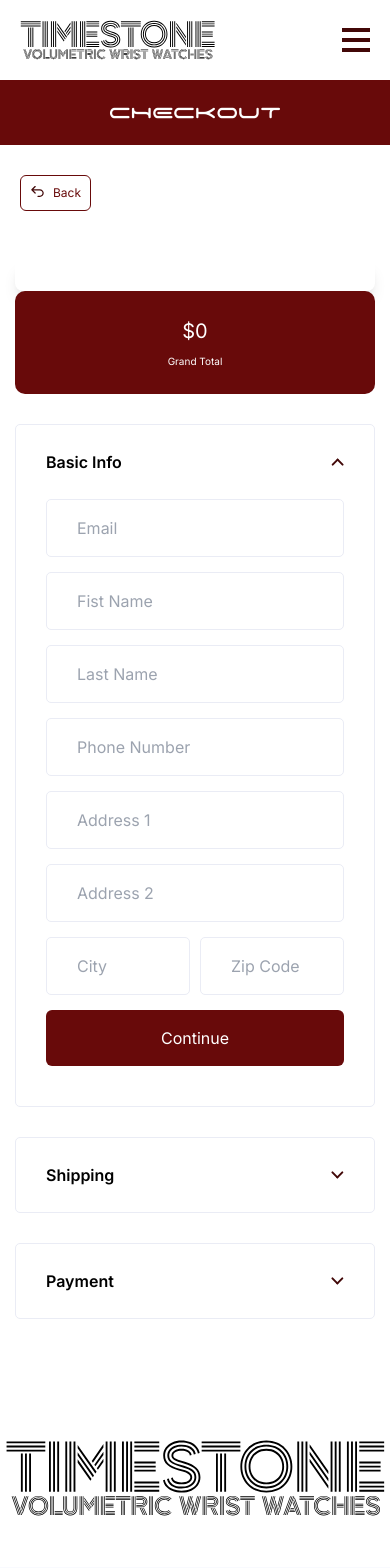
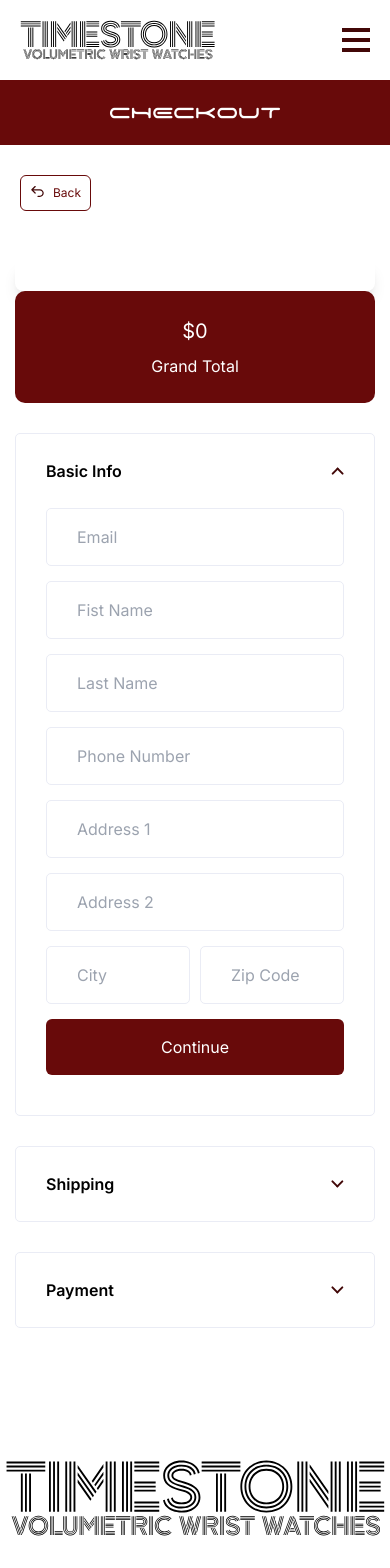
Before and after one commit to SoftLion-Co/timestone-prototype, a Next.js app: page /checkout in a window 390 px wide. Shown: the top 1568 px of the page. Built offline with nearby package versions, Linux system fonts and the light colour scheme.

Commit message:
optimization #3 (vercel)

```diff
--- a/app/sections/checkout-page/PaymentSection.tsx
+++ b/app/sections/checkout-page/PaymentSection.tsx
@@ -179,7 +179,7 @@ const PaymentSection: FC<{
             className="my-[30px] mini:w-[80%] w-[100%]"
             onClick={handleCompletePayment}
           />
-          <p className="text-[10px] text-silver text-center mini:w-[80%] w-[100%]">
+          <p className="text-[12px] text-silver text-center mini:w-[80%] w-[100%]">
             By placing your order you agree to our
             <span> </span>
             <a href="/legal" className="underline text-darkBurgundy">
--- a/app/sections/checkout-page/ProductsSection.tsx
+++ b/app/sections/checkout-page/ProductsSection.tsx
@@ -76,7 +76,7 @@ const ProductsSection = ({
           onClick={handleSubmit}
         >
           <h2 className="text-[20px] md:text-[25px]">${totalAmount}</h2>
-          <p className="text-[10px] md:text-[15px]">Grand Total</p>
+          <p className="text-[16px] md:text-[15px]">Grand Total</p>
         </div>
       </div>
     </section>
--- a/app/sections/contact-us/ContacUsSection.tsx
+++ b/app/sections/contact-us/ContacUsSection.tsx
@@ -31,7 +31,6 @@ const ContactUsSection = () => {
       message: hasLength({ min: 4 }, "Message must have at least 6 characters"),
     },
   });
-
 
   useEffect(() => {
     const savedAttempts = localStorage.getItem("contactUsAttempts");
@@ -82,11 +81,13 @@ const ContactUsSection = () => {
             onSubmit={handleSubmit}
             className="w-full flex flex-col items-center gap-[30px] lg:items-start"
           >
-             {isDisabled ? (
-            <p className="text-red-500">Ви вичерпали всі спроби!</p>
-          ) : (
-            <p className="text-black">Залишилось спроб: {MAX_ATTEMPTS - attempts}</p>
-          )}
+            {isDisabled ? (
+              <p className="text-red-500">Ви вичерпали всі спроби!</p>
+            ) : (
+              <p className="text-black">
+                Залишилось спроб: {MAX_ATTEMPTS - attempts}
+              </p>
+            )}
             <div className="w-full flex flex-col gap-[14px]">
               <Input
                 inputType="input"
@@ -145,6 +146,7 @@ const ContactUsSection = () => {
             className="object-cover w-[100%] lg:w-[500px] xl:w-[550px]"
             height={540}
             width={640}
+            loading="lazy"
           />
         </div>
       </div>
--- a/app/sections/home-page/HeroSection.tsx
+++ b/app/sections/home-page/HeroSection.tsx
@@ -10,8 +10,8 @@ import Facebook from "@/images/social-networks/facebook.svg";
 import FollowUs from "@/images/social-networks/follow-us.svg";
 
 import Button from "@/components/ButtonComponent";
+import TitleComponents from "@/components/TitleComponents";
 
-//! social networks
 interface HeroProps {
   className?: string;
 }
@@ -46,7 +46,7 @@ const Links: FC<HeroProps> = ({ className }) => {
           </Link>
         ))}
       </div>
-{/* за=брати картинку, зробити текст вертикально */}
+      {/* за=брати картинку, зробити текст вертикально */}
       <Image src={FollowUs} alt="Follow Us" className="hidden lg:block" />
 
       <p className="lg:hidden">FOLLOW US</p>
@@ -62,7 +62,6 @@ const HeroSection: FC = () => {
         <Links className="hidden lg:grid" />
 
         <div className="text-center flex flex-col items-center lg:flex-col lg:text-left lg:items-start mini:w-[400px] lg:w-[570px]">
-
           <h1 className="font-spaceage text-black leading-[50px] mb-4 md:mb-[20px] text-[40px] lg:text-[45px] lg:mb-[25px] xl:text-[60px] ">
             FIND YOUR DREAM WATCH
           </h1>
@@ -79,13 +78,18 @@ const HeroSection: FC = () => {
       </div>
 
       <div className="flex justify-end lg:hidden">
-        <Image className="object-contain" src={Watch} alt="Watch" width={800}/>
+        <Image
+          className="object-contain"
+          src={Watch}
+          alt="Watch"
+          width={800}
+          loading="lazy"
+        />
       </div>
       <Image
         className="hidden object-contain right-0 lg:absolute lg:block lg:-z-10 lg:top-[15%] lg:h-[520px] lg:w-[620px] xl:w-auto"
         src={Watch}
         alt="Watch"
-        loading="lazy"
       />
     </section>
   );
--- a/components/FooterComponent.tsx
+++ b/components/FooterComponent.tsx
@@ -6,9 +6,16 @@ const Footer = () => {
   const currentYear = new Date().getFullYear();
 
   return (
-    <footer className="flex flex-col items-center gap-[50px] pt-[70px]">
+    <footer className="flex flex-col items-center gap-[60px] pt-[80px]">
       <Link href="/">
-        <Image src={Logo} alt="Logo" width={380} className="w-[380px]" />
+        <Image
+          src={Logo}
+          alt="Logo"
+          width={380}
+          height={80}
+          className="w-[380px] h-[80px]"
+          loading="lazy"
+        />
       </Link>
 
       <p className="bg-pearl w-[100%] py-[20px] text-center text-silver">
```
